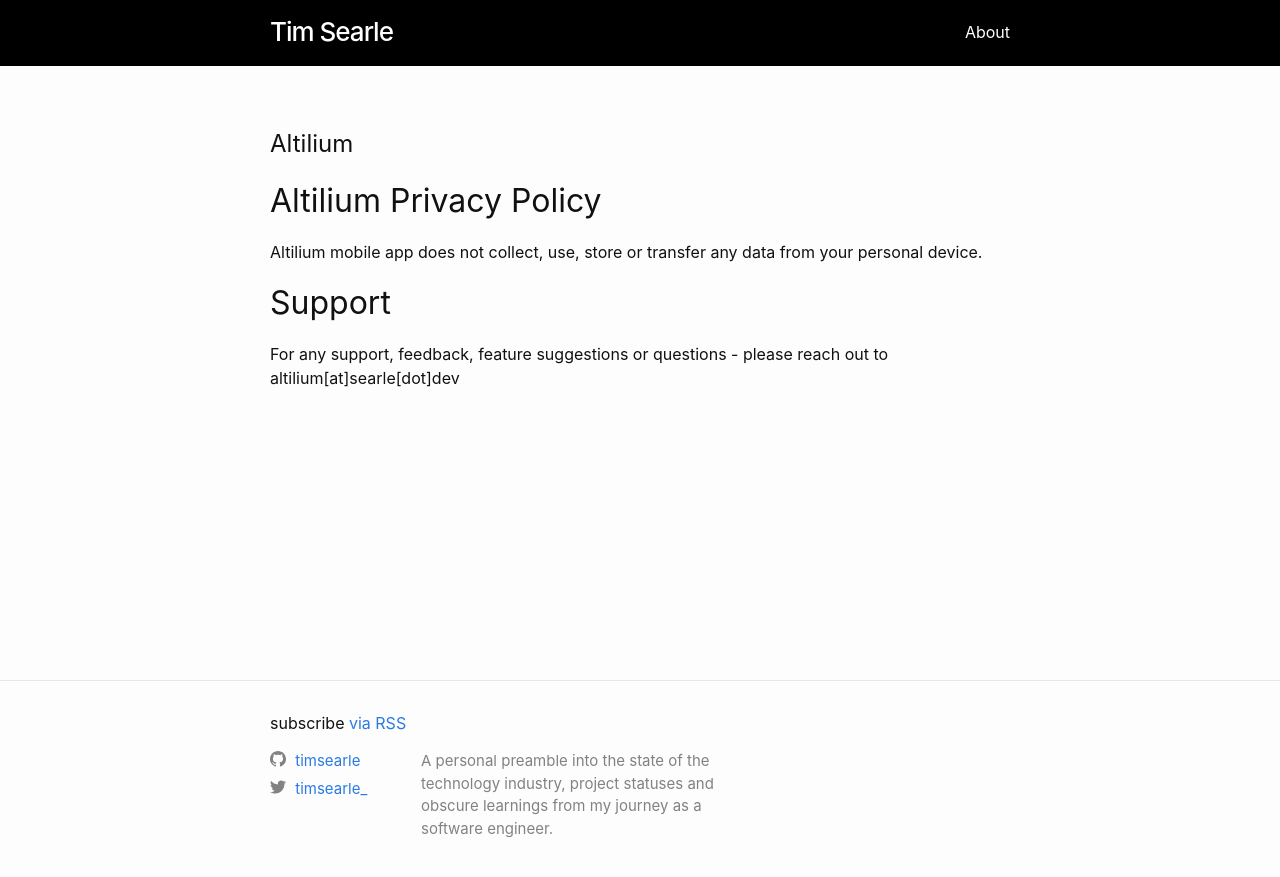
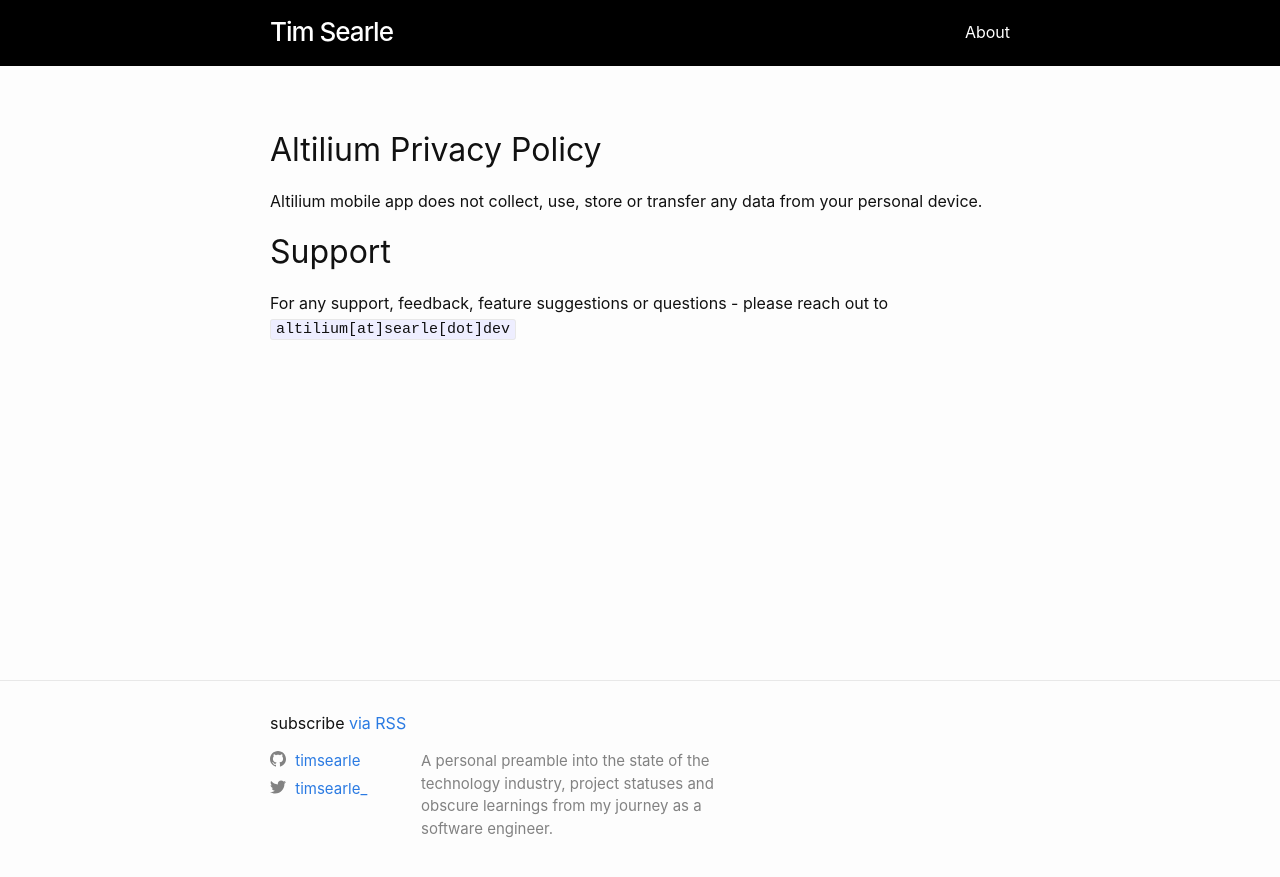
Before and after one commit to timsearle/timsearle.github.io, a Jekyll site: the page built from altilium.md, in a window 1280 px wide. Shown: the top 877 px of the page. Built offline with Jekyll 4.4.1, drawn with Linux system fonts in a browser that asks for light colours.

Commit message:
Remove title and change formatting for Altilium privacy policy

```diff
--- a/altilium.md
+++ b/altilium.md
@@ -2,8 +2,6 @@
 layout: page
 permalink: /altilium/
 ---
-
-# Altilium
 
 ## Altilium Privacy Policy
 
@@ -11,4 +9,4 @@
 
 ## Support
 
-For any support, feedback, feature suggestions or questions - please reach out to altilium[at]searle[dot]dev
+For any support, feedback, feature suggestions or questions - please reach out to `altilium[at]searle[dot]dev`
```
